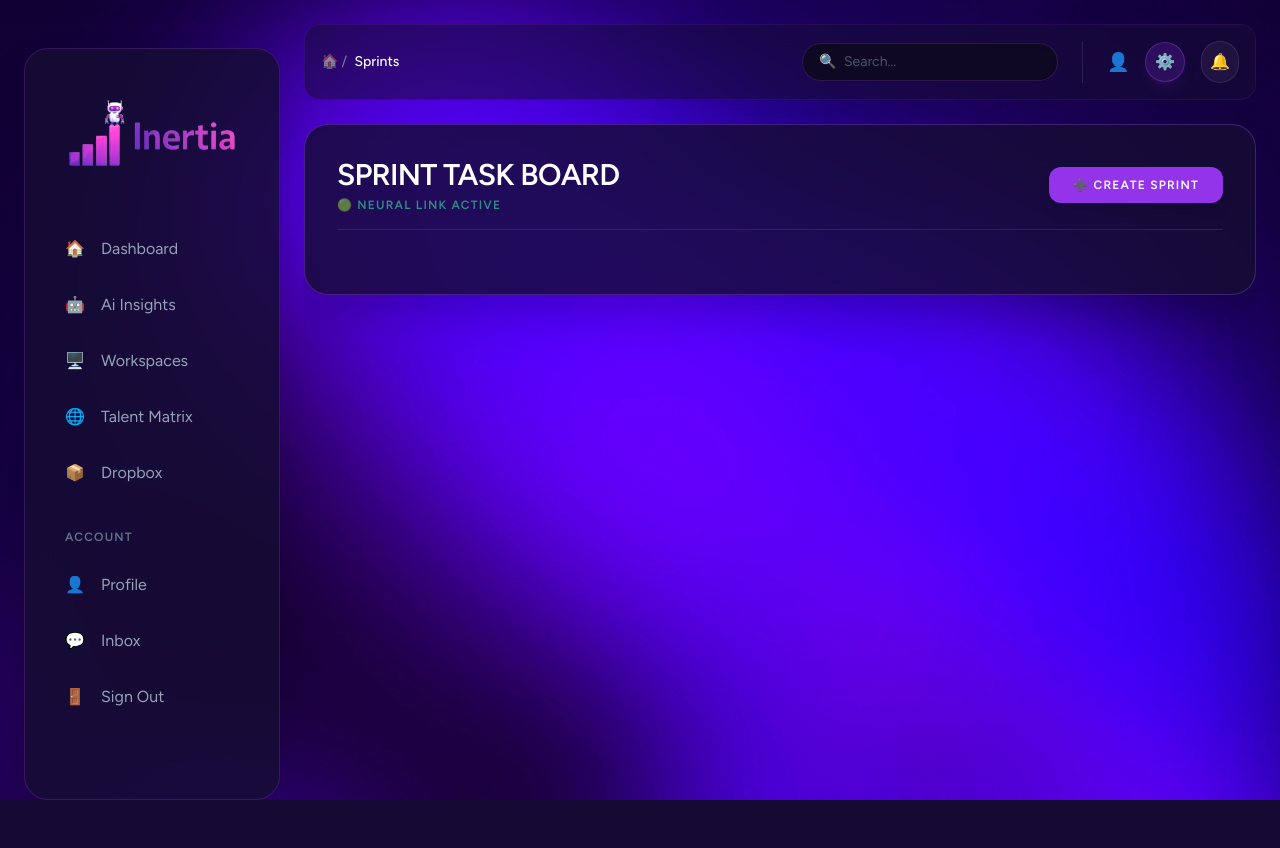
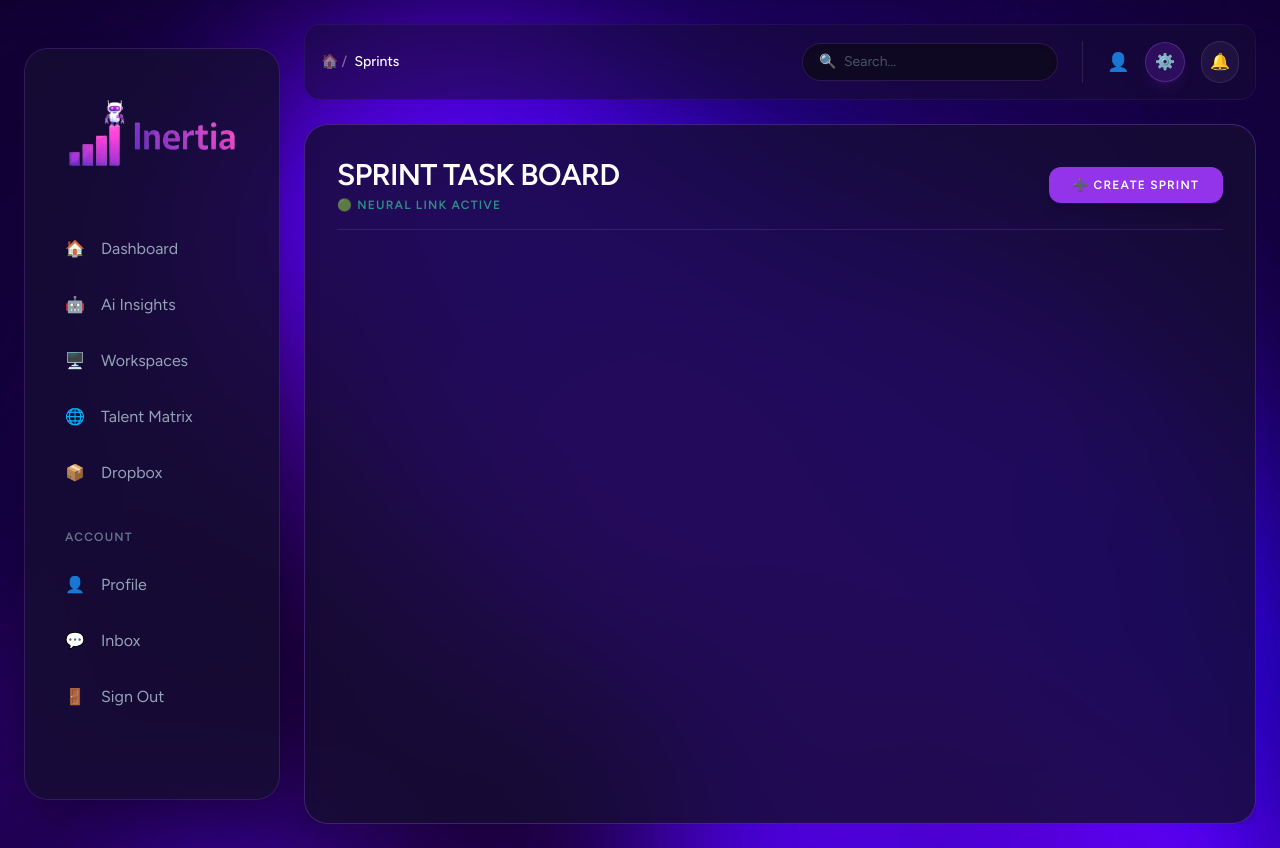
Before and after one commit to ayberkaarda/Inertia, a Laravel app: page /sprints in a window 1280 px wide. Before the commit the page ends 800 px from the top, so only its background shows below. Run offline with Laravel 12, Linux system fonts and the light colour scheme; the visitor is signed in with stand-in values (Sample User, id 1); data comes from the database, SQL or seed files in the repository; data that the repository does not hold is empty; style sheets or scripts are compiled from the project's sources; some libraries are stand-ins or nearby versions.

Commit message:
Update Index.jsx

```diff
--- a/resources/js/Pages/Sprints/Index.jsx
+++ b/resources/js/Pages/Sprints/Index.jsx
@@ -149,9 +149,9 @@ export default function SprintsIndex({
         <SidebarHeader auth={auth} pageTitle="Sprints">
             <Head title="Active Sprints" />
 
-            <div className="bg-[#160d33]/80 backdrop-blur-xl border border-purple-500/30 rounded-2xl sm:rounded-3xl shadow-2xl p-4 sm:p-8">
+            <div className="bg-[#160d33]/80 backdrop-blur-xl border border-purple-500/30 rounded-2xl sm:rounded-3xl shadow-2xl p-4 sm:p-8 flex flex-col h-full min-h-[calc(100vh-100px)]">
 
-                <div className="flex flex-col sm:flex-row justify-between items-start sm:items-center mb-6 sm:mb-8 border-b border-purple-500/20 pb-4 gap-4">
+                <div className="flex flex-col sm:flex-row justify-between items-start sm:items-center mb-6 sm:mb-8 border-b border-purple-500/20 pb-4 gap-4 shrink-0">
                     <div>
                         <h2 className="text-xl sm:text-3xl font-bold text-white uppercase tracking-tight">Sprint Task Board </h2>
                         <p className="text-emerald-400 text-[10px] sm:text-xs mt-1 animate-pulse font-black uppercase tracking-widest">🟢 Neural Link Active</p>
@@ -164,7 +164,7 @@ export default function SprintsIndex({
                 </div>
 
                 {isCreating && realIsAdmin && (
-                    <form onSubmit={submitSprint} className="bg-[#0f0822] p-4 sm:p-6 rounded-2xl border border-emerald-500/30 mb-8 flex flex-col gap-4 sm:gap-6 animate-in fade-in slide-in-from-top-4 shadow-xl">
+                    <form onSubmit={submitSprint} className="bg-[#0f0822] p-4 sm:p-6 rounded-2xl border border-emerald-500/30 mb-8 flex flex-col gap-4 sm:gap-6 animate-in fade-in slide-in-from-top-4 shadow-xl shrink-0">
                         <div className="flex flex-col md:flex-row gap-4 sm:gap-6">
                             <div className="flex-1">
                                 <label className="text-[9px] sm:text-[10px] text-slate-500 uppercase font-black tracking-widest mb-1.5 block">Sprint name</label>
@@ -201,14 +201,14 @@ export default function SprintsIndex({
                     </form>
                 )}
 
-                <div className="grid grid-cols-1 xl:grid-cols-2 gap-4 sm:gap-6">
+                <div className="grid grid-cols-1 xl:grid-cols-2 gap-4 sm:gap-6 flex-1 auto-rows-max">
                     {initialSprints.map((sprint) => {
                         const sprintSkills = sprint.required_skill ? sprint.required_skill.split(',').map(s => s.trim()) : [];
                         const isSprintOver = sprint.status === 'completed' || sprint.status === 'expired';
                         const hasAccess = checkUserAccess(sprint);
 
                         return (
-                            <div key={sprint.id} className={`bg-[#0f0822] border rounded-2xl p-4 sm:p-6 shadow-lg flex flex-col transition-all relative ${isSprintOver ? 'border-slate-700/50 bg-[#0a0516]' : 'border-purple-500/20 hover:border-purple-500/40'}`}>
+                            <div key={sprint.id} className={`bg-[#0f0822] border rounded-2xl p-4 sm:p-6 shadow-lg flex flex-col transition-all relative h-full min-h-[400px] ${isSprintOver ? 'border-slate-700/50 bg-[#0a0516]' : 'border-purple-500/20 hover:border-purple-500/40'}`}>
 
                                 {/* 🌟 DROPBOX KASA BUTONU */}
                                 {hasAccess ? (
@@ -227,15 +227,15 @@ export default function SprintsIndex({
                                     </div>
                                 )}
 
-                                <div className="flex justify-between items-start mb-4 border-b border-purple-500/10 pb-3 mt-8 sm:mt-0">
-                                    <div className="flex-1 pr-2 min-w-0 mt-2 sm:mt-0">
+                                <div className="flex justify-between items-start mb-4 border-b border-purple-500/10 pb-3 mt-8 sm:mt-0 shrink-0">
+                                    <div className="flex-1 pr-2 min-w-0 mt-2 sm:mt-0 overflow-hidden">
 
                                         {/* 🌟 SPRINT İSİM VE DÜZENLEME ALANI */}
                                         {editingSprintId === sprint.id ? (
                                             <div className="flex flex-col sm:flex-row gap-2 mb-3">
-                                                <input type="text" value={editSprintData.name} onChange={e => setEditSprintData({...editSprintData, name: e.target.value})} className="bg-[#1a0b2e] border border-blue-500/50 rounded-lg text-sm text-white px-3 py-1.5 outline-none focus:ring-1 focus:ring-blue-500 flex-1" />
-                                                <input type="date" value={editSprintData.end_date} onChange={e => setEditSprintData({...editSprintData, end_date: e.target.value})} className="bg-[#1a0b2e] border border-blue-500/50 rounded-lg text-sm text-white px-3 py-1.5 outline-none [color-scheme:dark] w-full sm:w-36" />
-                                                <div className="flex gap-1">
+                                                <input type="text" value={editSprintData.name} onChange={e => setEditSprintData({...editSprintData, name: e.target.value})} className="bg-[#1a0b2e] border border-blue-500/50 rounded-lg text-sm text-white px-3 py-1.5 outline-none focus:ring-1 focus:ring-blue-500 flex-1 min-w-0" />
+                                                <input type="date" value={editSprintData.end_date} onChange={e => setEditSprintData({...editSprintData, end_date: e.target.value})} className="bg-[#1a0b2e] border border-blue-500/50 rounded-lg text-sm text-white px-3 py-1.5 outline-none [color-scheme:dark] w-full sm:w-36 shrink-0" />
+                                                <div className="flex gap-1 shrink-0">
                                                     <button onClick={() => saveSprintEdit(sprint.id)} className="bg-emerald-500/20 text-emerald-400 hover:bg-emerald-500/30 px-3 py-1.5 rounded-lg text-xs font-bold">💾 Save</button>
                                                     <button onClick={() => setEditingSprintId(null)} className="bg-red-500/20 text-red-400 hover:bg-red-500/30 px-3 py-1.5 rounded-lg text-xs font-bold">✖</button>
                                                 </div>
@@ -245,7 +245,7 @@ export default function SprintsIndex({
                                                 <h3 className={`text-base sm:text-xl font-bold truncate ${isSprintOver ? 'text-slate-500' : 'text-white'}`}>{sprint.name}</h3>
                                                 {/* 🌟 SPRINT DÜZENLE/SİL BUTONLARI */}
                                                 {realIsAdmin && !isSprintOver && (
-                                                    <div className="flex gap-1.5">
+                                                    <div className="flex gap-1.5 shrink-0">
                                                         <button onClick={() => startEditSprint(sprint)} className="text-blue-400 hover:text-blue-300 text-sm hover:scale-110 transition-transform">✏️</button>
                                                         <button onClick={() => deleteSprint(sprint.id)} className="text-red-400 hover:text-red-300 text-sm hover:scale-110 transition-transform">🗑️</button>
                                                     </div>
@@ -272,29 +272,29 @@ export default function SprintsIndex({
                                     </button>
                                 </div>
 
-                                <div className="space-y-2 mb-4 flex-1 overflow-y-auto max-h-[250px] sm:max-h-[300px] pr-1 scrollbar-thin scrollbar-thumb-purple-500/20">
+                                <div className="space-y-2 mb-4 flex-1 overflow-y-auto pr-1 scrollbar-thin scrollbar-thumb-purple-500/20">
                                     {(sprint.tasks || []).map(task => {
                                         const isJoined = task.users?.some(u => u.id === auth.user.id);
                                         const isLocked = task.is_completed || isSprintOver;
 
                                         return (
-                                            <div key={task.id}>
+                                            <div key={task.id} className="w-full">
                                                 {/* 🌟 GÖREV SATIRI İÇİ DÜZENLEME FORMU */}
                                                 {editingTaskId === task.id ? (
                                                     <div className="flex flex-col sm:flex-row gap-2 items-center w-full bg-[#1a0b2e] p-2.5 rounded-xl border border-blue-500/50 shadow-inner">
                                                         <input type="text" value={editTaskData.title} onChange={e => setEditTaskData({...editTaskData, title: e.target.value})} className="flex-1 w-full bg-transparent border-b border-blue-500/30 text-xs text-white px-2 py-1 outline-none focus:border-emerald-500 transition-colors" />
-                                                        <select value={editTaskData.complexity_level} onChange={e => setEditTaskData({...editTaskData, complexity_level: parseInt(e.target.value)})} className="bg-[#0f0822] border border-blue-500/30 text-slate-300 text-xs outline-none rounded p-1">
+                                                        <select value={editTaskData.complexity_level} onChange={e => setEditTaskData({...editTaskData, complexity_level: parseInt(e.target.value)})} className="shrink-0 bg-[#0f0822] border border-blue-500/30 text-slate-300 text-xs outline-none rounded p-1">
                                                             {[...Array(10)].map((_, i) => <option key={i+1} value={i+1}>{i+1}★</option>)}
                                                         </select>
-                                                        <div className="flex gap-1 w-full sm:w-auto justify-end mt-2 sm:mt-0">
+                                                        <div className="flex gap-1 w-full sm:w-auto justify-end mt-2 sm:mt-0 shrink-0">
                                                             <button onClick={() => saveTaskEdit(task.id)} className="bg-emerald-500/20 text-emerald-400 hover:bg-emerald-500/40 px-3 py-1 rounded text-xs font-bold transition-colors">💾 Kaydet</button>
                                                             <button onClick={() => setEditingTaskId(null)} className="bg-red-500/20 text-red-400 hover:bg-red-500/40 px-3 py-1 rounded text-xs font-bold transition-colors">✖</button>
                                                         </div>
                                                     </div>
                                                 ) : (
                                                     // 🌟 STANDART GÖREV SATIRI
-                                                    <div className={`group flex justify-between items-center bg-[#1a0b2e] border p-2 sm:p-3 rounded-xl transition-all ${isLocked ? 'opacity-40 grayscale border-slate-800' : 'border-purple-500/10 hover:border-purple-500/30'}`}>
-                                                        <div className="flex items-center gap-2 sm:gap-3 flex-1 min-w-0">
+                                                    <div className={`group flex flex-col sm:flex-row justify-between items-start sm:items-center bg-[#1a0b2e] border p-2 sm:p-3 rounded-xl transition-all w-full gap-2 sm:gap-0 ${isLocked ? 'opacity-40 grayscale border-slate-800' : 'border-purple-500/10 hover:border-purple-500/30'}`}>
+                                                        <div className="flex items-center gap-2 sm:gap-3 flex-1 min-w-0 w-full">
                                                             <button
                                                                 onClick={() => handleToggleCompletion(task, sprint.status)}
                                                                 disabled={isLocked}
@@ -302,28 +302,28 @@ export default function SprintsIndex({
                                                             >
                                                                 {task.is_completed ? '✓' : ''}
                                                             </button>
-                                                            <div className="flex flex-col min-w-0">
-                                                                <span className={`text-xs sm:text-sm truncate font-medium ${task.is_completed ? 'line-through text-slate-500' : 'text-slate-200'}`}>{task.title}</span>
-                                                                <span className="text-[7px] sm:text-[8px] text-slate-500 font-black uppercase">{task.is_completed ? 'Completed' : (isSprintOver ? 'Sprint Locked' : `${task.complexity_level}★ COMPLEXITY`)}</span>
+                                                            <div className="flex flex-col min-w-0 flex-1">
+                                                                <span className={`text-xs sm:text-sm truncate font-medium block w-full ${task.is_completed ? 'line-through text-slate-500' : 'text-slate-200'}`} title={task.title}>{task.title}</span>
+                                                                <span className="text-[7px] sm:text-[8px] text-slate-500 font-black uppercase shrink-0 mt-0.5">{task.is_completed ? 'Completed' : (isSprintOver ? 'Sprint Locked' : `${task.complexity_level}★ COMPLEXITY`)}</span>
                                                             </div>
                                                         </div>
 
+                                                        <div className="flex items-center justify-end w-full sm:w-auto gap-2 shrink-0 mt-1 sm:mt-0">
                                                             {/* 🌟 GÖREV DÜZENLE/SİL BUTONLARI (Hover'da Çıkar) */}
                                                             {realIsAdmin && !isLocked && (
-                                                            <div className="hidden group-hover:flex items-center gap-1.5 mx-2 shrink-0">
+                                                                <div className="hidden sm:group-hover:flex items-center gap-1.5 mx-2 shrink-0">
                                                                     <button onClick={() => startEditTask(task)} className="text-blue-400 hover:text-blue-300 hover:scale-110 transition-transform" title="Görevi Düzenle">✏️</button>
                                                                     <button onClick={() => deleteTask(task.id)} className="text-red-400 hover:text-red-300 hover:scale-110 transition-transform" title="Görevi Sil">🗑️</button>
                                                                 </div>
                                                             )}
 
-                                                        <div className="flex items-center gap-2 shrink-0">
-                                                            <div className="flex -space-x-1.5">
+                                                            <div className="flex -space-x-1.5 shrink-0">
                                                                 {task.users?.slice(0, 3).map((u, i) => (
                                                                     <img key={i} src={u.avatar ? `/storage/${u.avatar}` : `https://ui-avatars.com/api/?name=${u.name}&background=random&color=fff&bold=true`} className="w-5 h-5 sm:w-7 sm:h-7 rounded-full border border-[#1a0b2e] object-cover shadow-lg" title={u.name} />
                                                                 ))}
                                                             </div>
                                                             {!isLocked && !isJoined && (
-                                                                <button onClick={() => handleJoinTask(task.id)} className="text-[8px] sm:text-[9px] text-emerald-400 border border-emerald-500/30 px-1.5 py-1 rounded hover:bg-emerald-500/20 font-black uppercase tracking-tighter transition-colors">JOIN</button>
+                                                                <button onClick={() => handleJoinTask(task.id)} className="text-[8px] sm:text-[9px] text-emerald-400 border border-emerald-500/30 px-1.5 py-1 rounded hover:bg-emerald-500/20 font-black uppercase tracking-tighter transition-colors shrink-0">JOIN</button>
                                                             )}
                                                         </div>
                                                     </div>
@@ -337,23 +337,25 @@ export default function SprintsIndex({
                                 </div>
 
                                 {!isSprintOver && (
-                                    <div className="flex gap-1.5 mt-auto pt-3 border-t border-purple-500/10">
+                                    <div className="flex flex-col sm:flex-row gap-1.5 mt-auto pt-3 border-t border-purple-500/10 shrink-0">
                                         <input
                                             type="text"
                                             value={newTaskData[sprint.id]?.title || ''}
                                             placeholder="Add mission..."
-                                            className="flex-1 bg-[#1a0b2e] border border-purple-500/20 rounded-lg px-3 py-1.5 text-xs text-white outline-none focus:border-purple-500/50 transition-colors"
+                                            className="flex-1 w-full bg-[#1a0b2e] border border-purple-500/20 rounded-lg px-3 py-1.5 sm:py-2 text-xs text-white outline-none focus:border-purple-500/50 transition-colors"
                                             onChange={(e) => setNewTaskData({...newTaskData, [sprint.id]: { ...newTaskData[sprint.id], title: e.target.value }})}
                                             onKeyDown={(e) => e.key === 'Enter' && handleCreateTask(sprint.id)}
                                         />
+                                        <div className="flex gap-1.5 w-full sm:w-auto">
                                             <select
                                                 value={newTaskData[sprint.id]?.complexity || 5}
                                                 onChange={(e) => setNewTaskData({...newTaskData, [sprint.id]: { ...newTaskData[sprint.id], complexity: parseInt(e.target.value) }})}
-                                            className="w-[45px] sm:w-[60px] bg-[#1a0b2e] text-slate-400 border border-purple-500/20 rounded-lg text-[9px] font-bold outline-none text-center appearance-none"
+                                                className="w-1/2 sm:w-[60px] bg-[#1a0b2e] text-slate-400 border border-purple-500/20 rounded-lg text-[9px] sm:text-xs font-bold outline-none text-center appearance-none shrink-0"
                                             >
                                                 {[...Array(10)].map((_, i) => <option key={i+1} value={i+1}>{i+1}★</option>)}
                                             </select>
-                                        <button onClick={() => handleCreateTask(sprint.id)} className="bg-purple-600/20 hover:bg-purple-600 text-white px-3 py-1.5 rounded-lg text-[9px] font-black uppercase transition-all shadow-lg active:scale-95">ADD</button>
+                                            <button onClick={() => handleCreateTask(sprint.id)} className="w-1/2 sm:w-auto bg-purple-600/20 hover:bg-purple-600 text-white px-3 py-1.5 sm:py-2 rounded-lg text-[9px] sm:text-xs font-black uppercase transition-all shadow-lg active:scale-95 shrink-0">ADD</button>
+                                        </div>
                                     </div>
                                 )}
                             </div>
```
Lines whose indentation alone changed are shown as unchanged.
